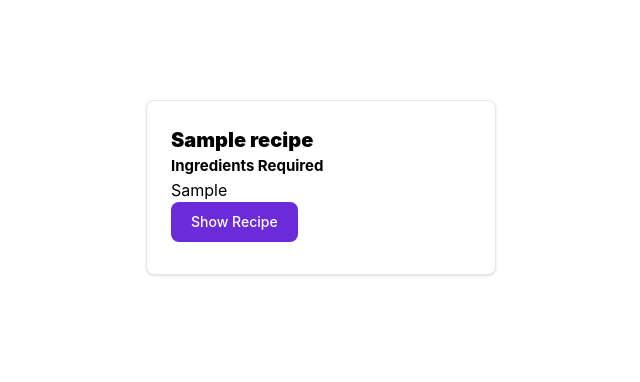
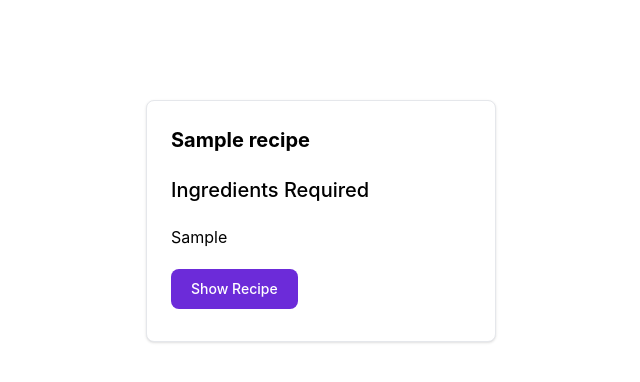
Before and after one commit to vxshxk/recipify, a Django app: page /pick_recipe/1 in a window 1280 px wide. Shown: the part 65-447 px from the top of the page, without its empty margins (319-959 px from the left). Run offline with Django 4.2, Linux system fonts and the light colour scheme; tables that the repository leaves empty hold one stand-in row (values such as "Sample post"); some libraries are stand-ins or nearby versions.

Commit message:
Add margins

```diff
--- a/recipify/recipify/templates/pick.html
+++ b/recipify/recipify/templates/pick.html
@@ -102,7 +102,7 @@
                 <a href="#" class="block max-w-sm p-6 bg-white border border-gray-200 rounded-lg shadow hover:bg-gray-100 dark:bg-gray-800 dark:border-gray-700 dark:hover:bg-gray-700">
                     <div class="recipe-title">{{ recipe.name }}</div>
                     <div class="ingredients-title">Ingredients Required</div>
-                    <ul class="list-disc">
+                    <ul style="margin-bottom: 20px;" class="list-disc">
                         {{recipe.ingredients}}
                     </ul>
                     <button type="button"
--- a/recipify/static/css/pick.css
+++ b/recipify/static/css/pick.css
@@ -10,7 +10,7 @@ body {
 }
 
 .recipe-title {
-    font-weight: 900;
+    font-weight: 700;
     font-size: 20px;
     white-space: nowrap;
     overflow: break-word;
@@ -31,6 +31,12 @@ body {
 
 
 .ingredients-title {
-    font-weight: 700;
-    font-size: 15px;
+    margin-top: 20px;
+    margin-bottom: 20px;
+    font-weight: 500;
+    font-size: 20px;
 }
+
+.list_disc{
+    margin-top: 20px;
+}
```
